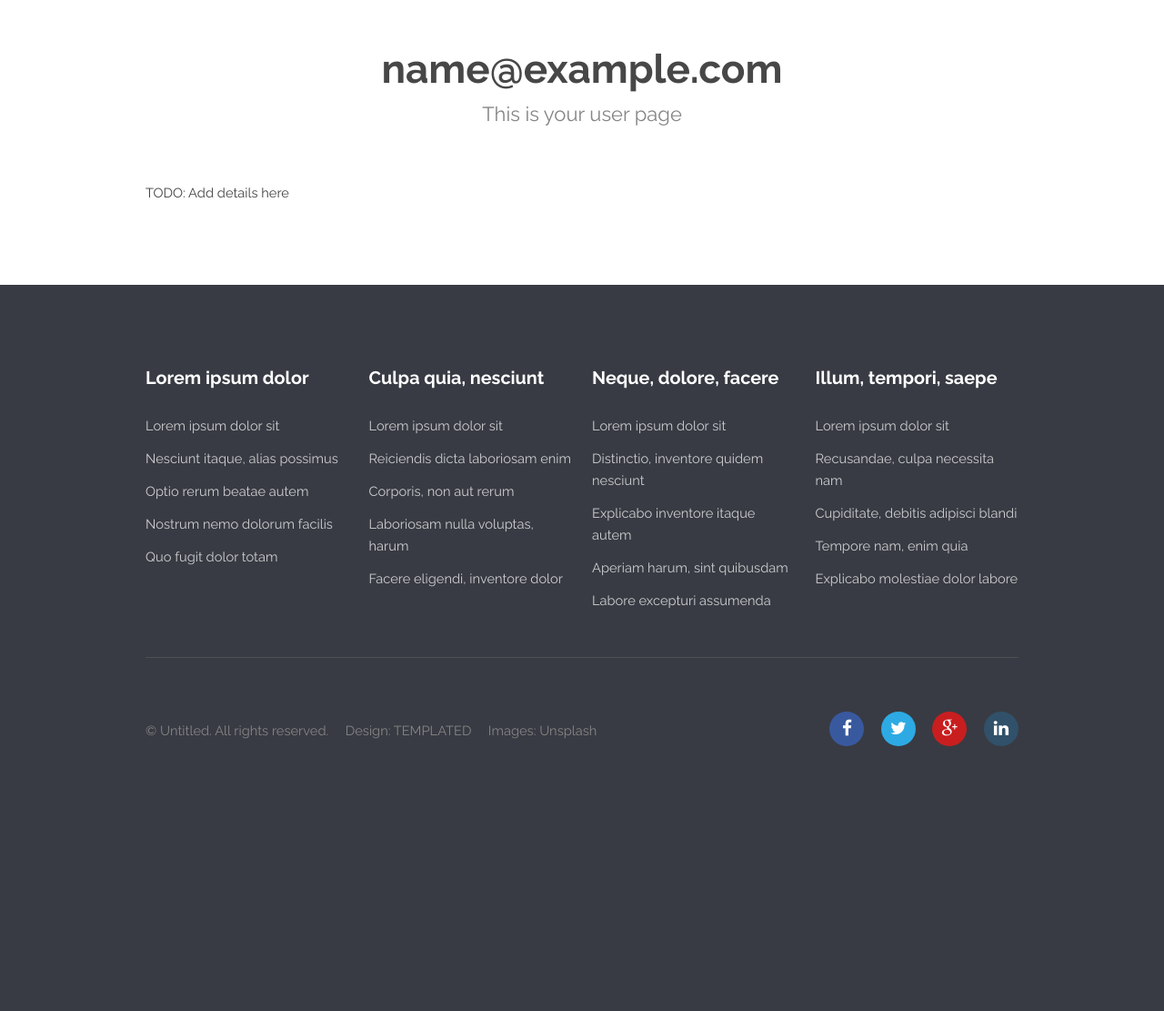
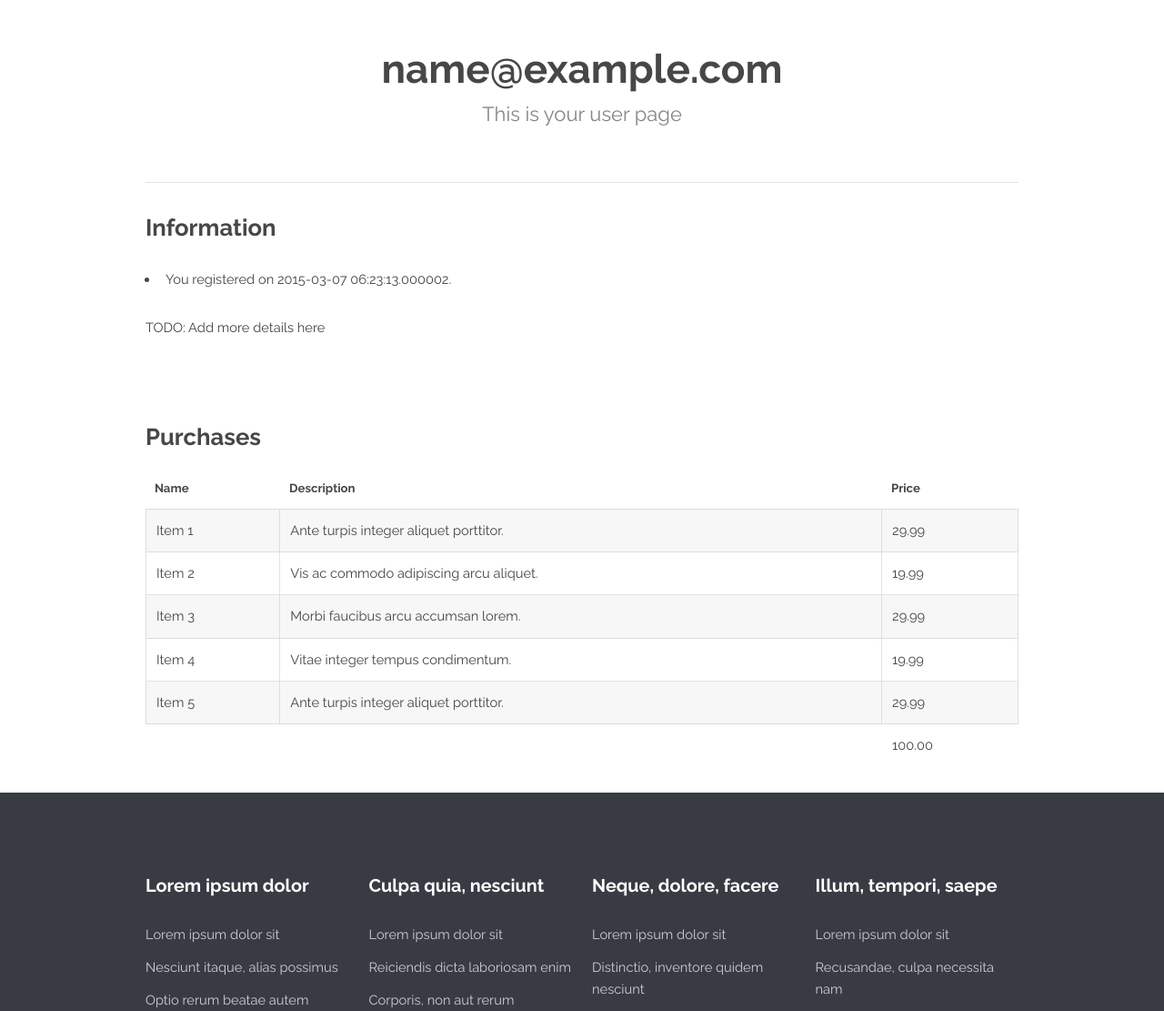
Before and after one commit to aabmass/pswebsite, a Flask app: page /user in a window 1280 px wide. Shown: the part 142-1253 px from the top of the page at 91% size. Before the commit the page ends 962 px from the top, so only its background shows below. Run offline with Flask 2, Linux system fonts and the light colour scheme; the visitor is signed in with stand-in values (Sample User, id 1); data comes from the database, SQL or seed files in the repository; parts of the project's set-up code (start-up, migrations or seed data) failed here and were passed over.

Commit message:
Fixed the template a bit

```diff
--- a/templates/user.html
+++ b/templates/user.html
@@ -1,15 +1,68 @@
 {% extends "layout.html" %}
 {% block content %}
-<!-- Main -->
-<section id="main" class="wrapper">
-    <div class="container">
 
+<div class="container">
+    <section id="main" class="wrapper">
         <header class="major">
             <h2>{{ current_user.get_id()  }}</h2>
             <p>This is your user page</p>
         </header>
 
-        <p>TODO: Add details here</p>
-    </div>
-</section>
+        <hr>
+
+        <h2>Information</h2>
+        <ul>
+            <li>You registered on {{ current_user.registeredOn }}.</li>
+        </ul>
+        <p>TODO: Add more details here</p>
+    </section>
+
+    <section>
+        <h2>Purchases</h2>
+        <div class="table-wrapper">
+            <table class="alt">
+                <thead>
+                    <tr>
+                        <th>Name</th>
+                        <th>Description</th>
+                        <th>Price</th>
+                    </tr>
+                </thead>
+                <tbody>
+                    <tr>
+                        <td>Item 1</td>
+                        <td>Ante turpis integer aliquet porttitor.</td>
+                        <td>29.99</td>
+                    </tr>
+                    <tr>
+                        <td>Item 2</td>
+                        <td>Vis ac commodo adipiscing arcu aliquet.</td>
+                        <td>19.99</td>
+                    </tr>
+                    <tr>
+                        <td>Item 3</td>
+                        <td> Morbi faucibus arcu accumsan lorem.</td>
+                        <td>29.99</td>
+                    </tr>
+                    <tr>
+                        <td>Item 4</td>
+                        <td>Vitae integer tempus condimentum.</td>
+                        <td>19.99</td>
+                    </tr>
+                    <tr>
+                        <td>Item 5</td>
+                        <td>Ante turpis integer aliquet porttitor.</td>
+                        <td>29.99</td>
+                    </tr>
+                </tbody>
+                <tfoot>
+                    <tr>
+                        <td colspan="2"></td>
+                        <td>100.00</td>
+                    </tr>
+                </tfoot>
+            </table>
+        </div>
+    </section>
+</div>
 {% endblock %}
```
